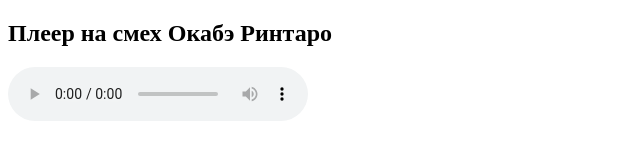
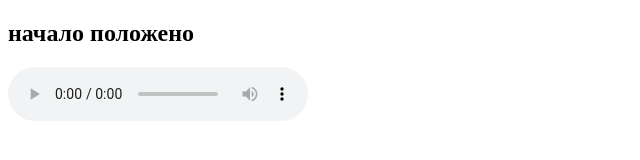
Before and after one commit to 00APPROXIMATION00/labgadfuture, a plain HTML site: page index.htm in a window 1280 px wide. Shown: the whole page, without its empty margins (0-640 px from the left). Drawn offline with Linux system fonts and the light colour scheme.

Commit message:
Update index.htm

```diff
--- a/index.htm
+++ b/index.htm
@@ -3,10 +3,10 @@
 <head>
     <meta charset="UTF-8">
     <meta name="viewport" content="width=device-width, initial-scale=1.0">
-    <title>Начало положено</title>
+    <title>лаба</title>
 </head>
 <body>
-    <h2>Плеер на смех Окабэ Ринтаро</h2>
+    <h2>начало положено</h2>
     <audio controls>
         <source src="okarin-laugh_1.mp3" type="audio/mpeg">
         Your browser does not support the audio element.
```
